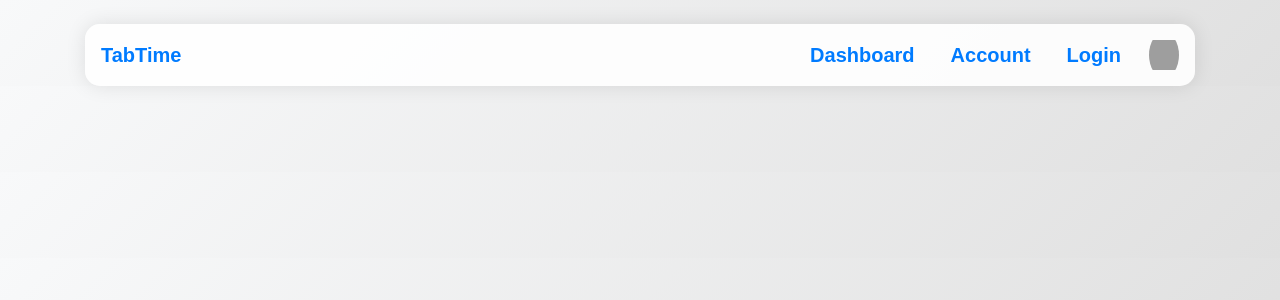
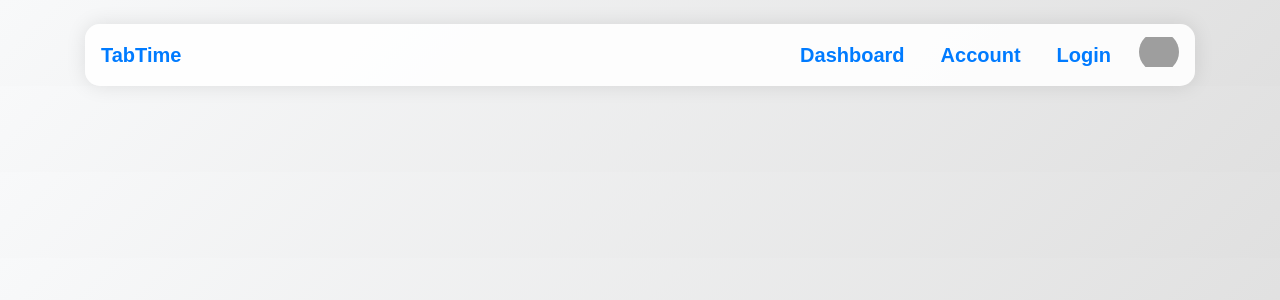
Before and after one commit to Crustacean-Hacks/HackUIowa, a Flask app: page / in a window 1280 px wide. Shown: the top 300 px of the page. Run offline with Flask 3, Linux system fonts and the light colour scheme; some libraries are stand-ins or nearby versions; grey boxes are pictures that could not be loaded.

Commit message:
margin-left: 20px;

```diff
--- a/website/templates/base.html
+++ b/website/templates/base.html
@@ -36,11 +36,32 @@
         .navbar-nav > li {
             margin-left: 20px;
             color: #0041a3;
-            border-radius: 50%;
             display: flex;
             align-items: center;
-            overflow: hidden;
         }
+
+        .user-profile {
+            margin-left: 20px;
+
+            display: flex;
+            align-items: center;
+            justify-content: center;
+            width: 40px; /* Adjust this value to set the size of the circle */
+            height: 40px; /* Adjust this value to set the size of the circle */
+            border-radius: 50%; /* Makes it a circle */
+            overflow: hidden; /* Ensures the image stays within the circle */
+        }
+
+        .user-profile img {
+            width: 100%;
+            height: auto;
+        }
+
+
+
+
+
+
 
         @media (max-width: 768px) {
             body {
@@ -79,7 +100,7 @@
                     <a class="nav-link" href="{{ url_for('login') }}">Login</a>
                     {% endif %}
                 </li>
-                <li class="nav-item">
+                <li class="user-profile">
                     {% if session and session.get('userinfo') %}
                     <img src="{{ session['userinfo']['picture'] }}"  href="{{ url_for('account') }}" alt="Profile Picture" width="30" height="30">
                     {% else %}
```
